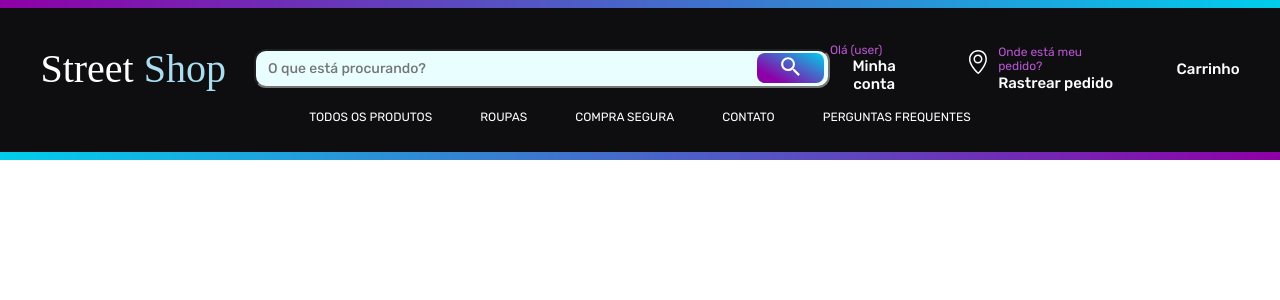
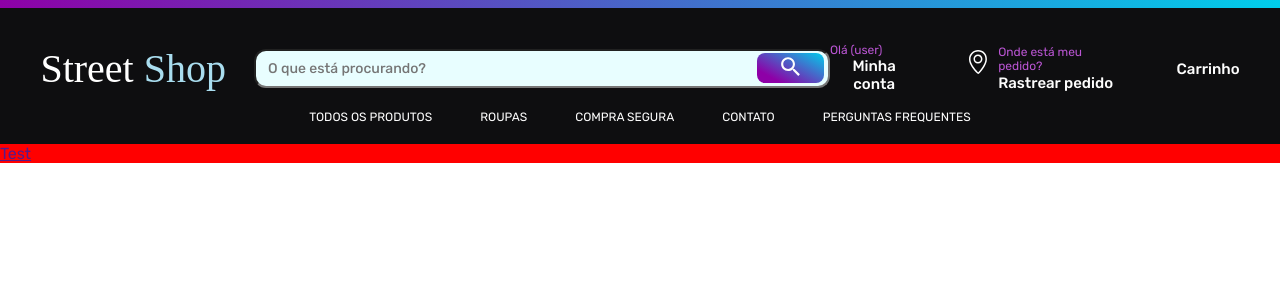
Before and after one commit to gustavocarvalho-ra/NextJs-Loja_Roupas, a Next.js app: page / in a window 1280 px wide. Shown: the top 300 px of the page. Built offline with nearby package versions, Linux system fonts and the light colour scheme; a web font is replaced by a local one.

Commit message:
test: main component

```diff
--- a/app/components/Main/index.tsx
+++ b/app/components/Main/index.tsx
@@ -0,0 +1,13 @@
+import { Man } from "./styles"
+
+export default function Main() {
+  return (
+    <Man>
+      <div className="section">
+        <a href="">Test</a>
+
+      </div>
+    </Man>
+
+  )
+}
--- a/app/components/Main/styles.ts
+++ b/app/components/Main/styles.ts
@@ -0,0 +1,9 @@
+import styled from "styled-components";
+
+export const Man = styled.div `
+  .section {
+    width: 100%;
+    height: 50%;
+    background-color: red;
+  }
+`
--- a/app/page.tsx
+++ b/app/page.tsx
@@ -2,9 +2,14 @@
 
 import Image from "next/image";
 import Header from "@/app/components/Header";
+import Main from "./components/Main";
 
 export default function Home() {
   return (
-    <Header/>
+    <>
+      <Header/>
+      <Main />
+    </>
+
   );
 }
```
